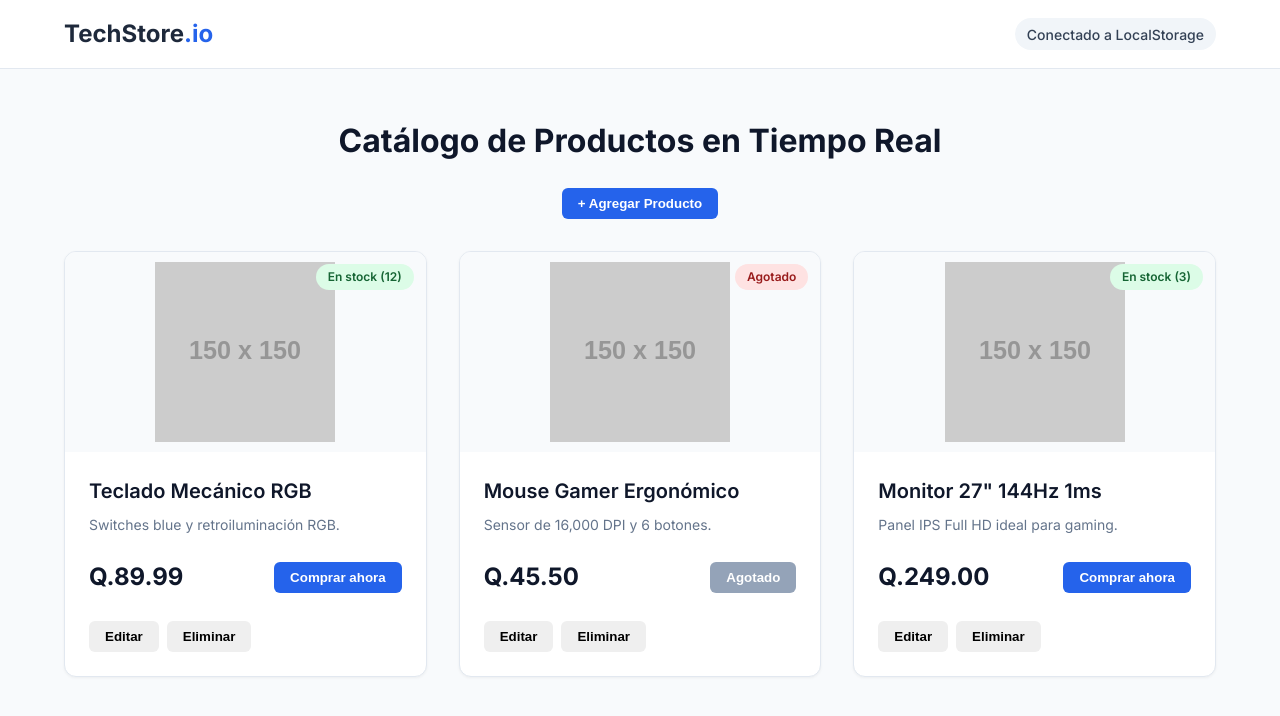
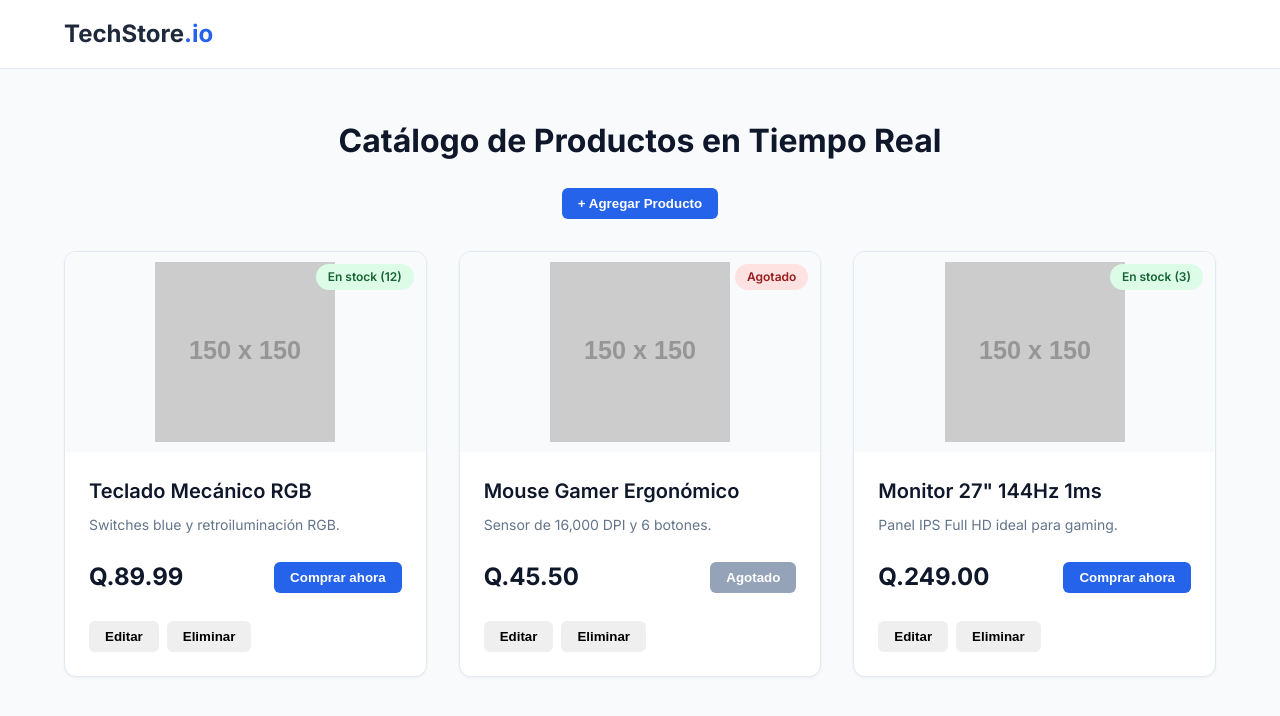
Before and after one commit to echiquito-2025144/expo, a website with bundled scripts: page verificador-stock-proyecto/public/index.html in a window 1280 px wide. Built offline with nearby package versions, Linux system fonts and the light colour scheme; placeholder pictures from the web are drawn by us.

Commit message:
refactor: se editó index.html

```diff
--- a/verificador-stock-proyecto/public/index.html
+++ b/verificador-stock-proyecto/public/index.html
@@ -13,7 +13,6 @@
   <header class="navbar">
     <div class="container navbar-content">
       <h1 class="logo">TechStore<span>.io</span></h1>
-      <span class="status-indicator">Conectado a LocalStorage</span>
     </div>
   </header>
 
```
